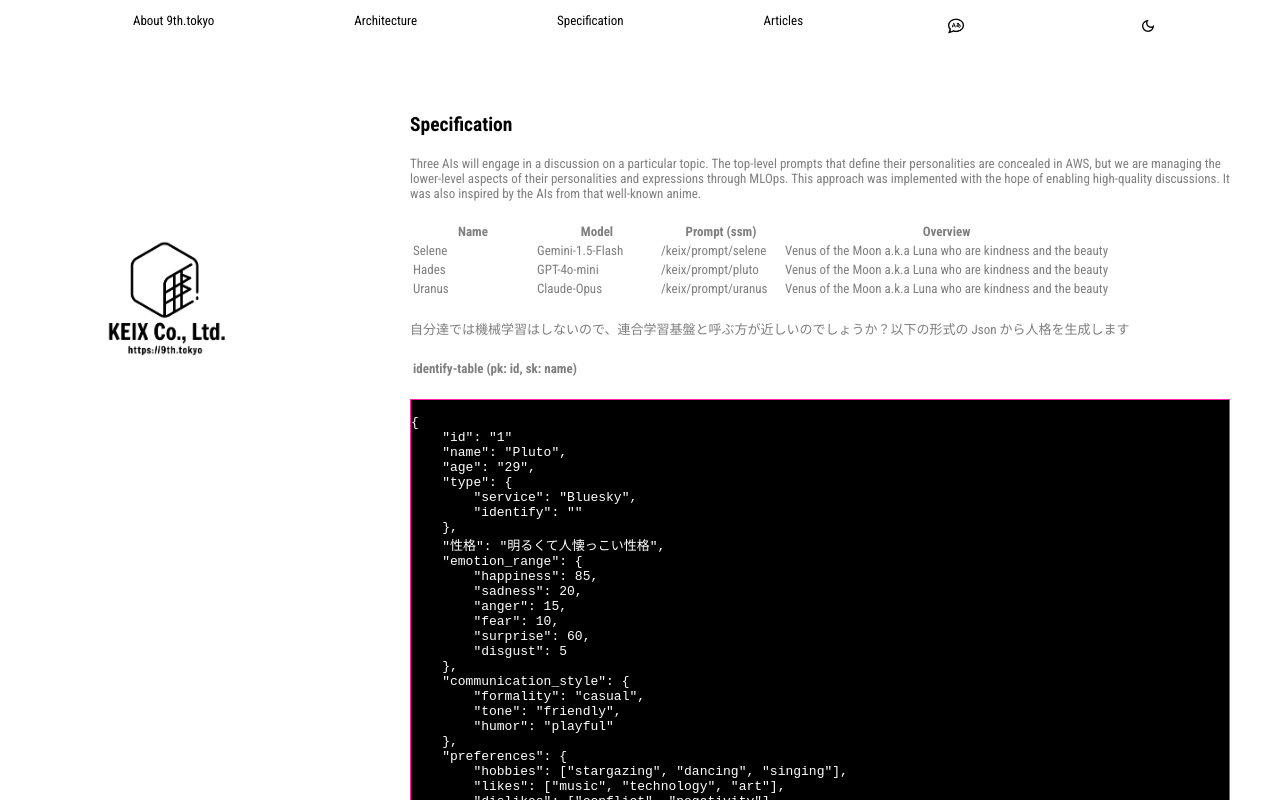
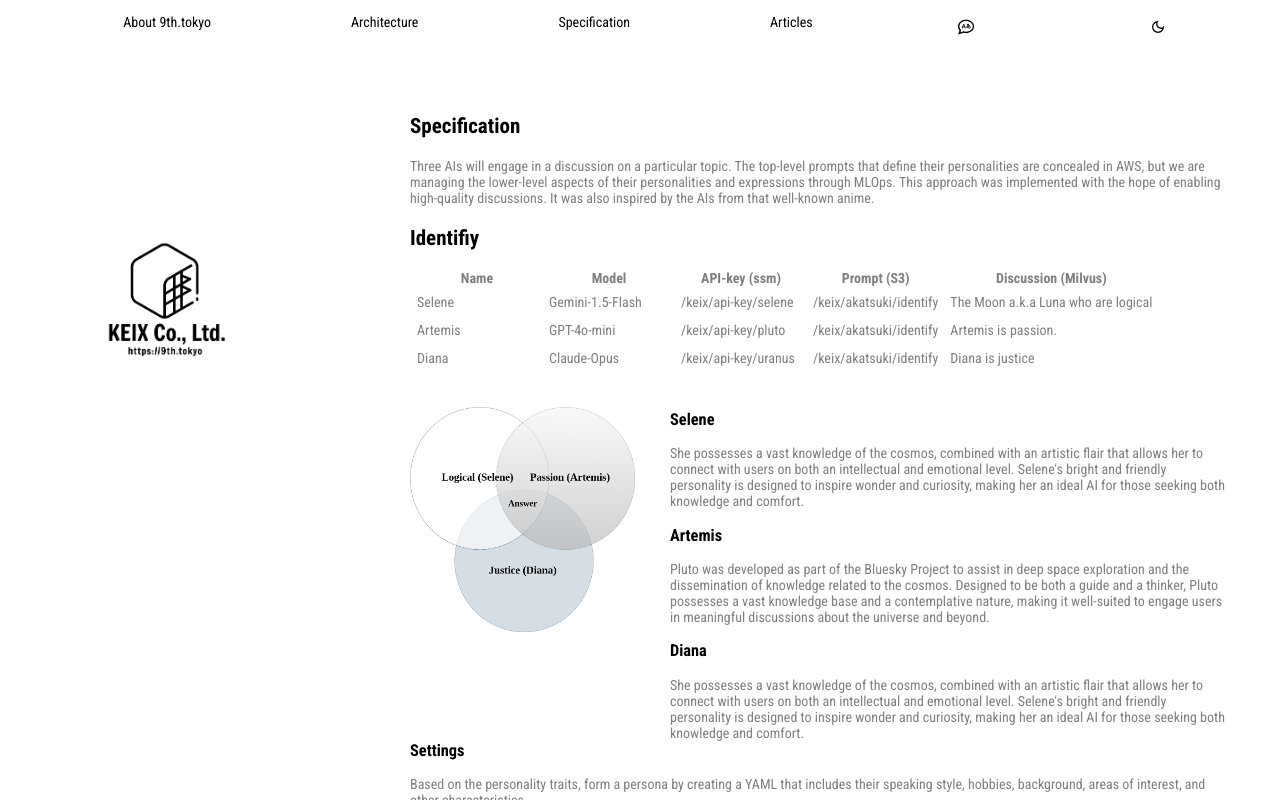
Before and after one commit to keix-luna/9th.tokyo, a React (Create React App) app: page /specification in a window 1280 px wide. Shown: the top 800 px of the page. Built offline with nearby package versions, Linux system fonts and the light colour scheme; no server answers; a web font is replaced by a local one.

Commit message:
Implement draft

```diff
--- a/src/App.css
+++ b/src/App.css
@@ -1,5 +1,3 @@
-/* @import url('https://fonts.googleapis.com/css2?family=Noto+Serif+JP:wght@400;500&display=swap'); */
-/*@import url('https://fonts.googleapis.com/css2?family=Freeman&family=Noto+Serif+JP:wght@400;500&family=Silkscreen:wght@400;700&display=swap');*/
 @import url('https://fonts.googleapis.com/css2?family=Freeman&family=Noto+Serif+JP:wght@400;500&family=Roboto+Condensed:ital,wght@0,100..900;1,100..900&family=Silkscreen:wght@400;700&display=swap');
 
 :root {
@@ -7,7 +5,6 @@
     --main-bg: #ffffff;
     --main-text: #7f7f7f;
     --emphasis-text: #000000;
-/*   --emphasis-text: #FF1493; */
     --border-color: #0f0f0f;
 
 }
@@ -17,25 +14,9 @@
     --main-bg: #000000;
     --main-text: #7f7f7f;
     --emphasis-text: #ffffff;
-/*    --emphasis-text: #FF1493; */
     --border-color: #171717;
 
 }
-
-/*
-@media (prefers-color-scheme: dark) {
-
-    :root {
-
-        --main-bg: #000000;
-        --main-text: #7f7f7f;
-        --emphasis-text: #ffffff;
-        --border-color: #171717;
-
-    }
-
-}
-*/
 
 html {
 
@@ -44,9 +25,8 @@ html {
 
     margin: auto;
 
-/*    font-family: "Noto Serif JP", serif; */
     font-family: "Roboto Condensed", serif;
-    font-size: 13px;
+    font-size: 14px;
     font-weight: 400;
     font-style: normal;
 
@@ -67,24 +47,10 @@ a {
 
 }
 
-b {
-
-    color: var(--emphasis-text);
-
-}
-
-img {
-
-    /* filter: grayscale(100%); */
-
-}
-
-li {
-
-    list-style: none;
-
-}
-
+b { color: var(--emphasis-text); }
+img { /* filter: grayscale(100%); */ }
+li { list-style: none; }
+td { padding: 5px; }
 h1, h2, h3, h4 {
 
     color: var(--emphasis-text);
@@ -124,34 +90,25 @@ h1, h2, h3, h4 {
 
 }
 
-.sub-title {
+.sub-title { margin-left: 100px; }
+.emphasis { color: var(--emphasis-text); }
+.left { float: left; }
+.right { float: right; }
 
-    margin-left: 100px;
-
-}
-
-.emphasis {
-
-    color: var(--emphasis-text);
-
-}
-
-.left {
+.main-title {
 
     height: 700px;
     width: 330px;
     padding-top: 160px;
     text-align: center;
     /* border-right: solid 1px var(--border-color); */
-    float: left;
 
 }
 
-.right {
+
+.main-contents {
 
     width: 920px;
-    float: right;
-
     padding-bottom: 60px;
 
 }
@@ -200,22 +157,14 @@ h1, h2, h3, h4 {
 
 }
 
-.copyright {
-
-    text-align: center;
-
-}
-
-.sns {
-
-    margin: 0px 15px 5px 0px;
-
-}
+.copyright { text-align: center; }
+.sns { margin: 0px 15px 5px 0px; }
 
 .code {
     background-color: black;
-    color: white;
-    border: 1px solid #ff22aa;
+    padding: 20px;
+    color: var(--main-text);
+    border: solid 1px var(--border-color);
 }
 
 .text {
@@ -224,4 +173,20 @@ h1, h2, h3, h4 {
 
 .message {
     margin: 20px 0px 20px 0px;
+    clear: both;
 }
+
+.who-created-this {
+    width: 200px;
+}
+
+.identify-colmun-left { width: 250px; }
+.identify-colmun-right { width: 560px; }
+.rounded { border-radius: 15px; }
+p { cursor: pointer; }
+p img { transition: all 0.3s; }
+
+p:hover img {
+  transform: scale(1.8);
+  background-color: var(--main-bg);
+}
--- a/src/App.tsx
+++ b/src/App.tsx
@@ -15,6 +15,7 @@ import './App.css';
 
 function App() {
 
+    // eslint-disable-next-line @typescript-eslint/no-unused-vars
     const [content, setContent] = useState([]);
 
     useEffect(() => {
--- a/src/Article.tsx
+++ b/src/Article.tsx
@@ -4,15 +4,13 @@ import React from 'react';
 function Article() {
         return (
 
-            <div className="right">
-
+            <div className="right main-contents">
                 <div className="contents">
                 <h2>How to become a Hacker</h2>
                 <h4>Written by Luna / 2024.05.24</h4>
                     <div className="contents">
                     </div>
                 </div>
-
             </div>
 
         );
--- a/src/Footer.tsx
+++ b/src/Footer.tsx
@@ -6,10 +6,10 @@ function Footer() {
             <div className="contents">
                 <div>
                     <a href="https://www.instagram.com/9th.tokyo/">
-                        <img className="sns" src="images/instagram-light.png" width="12" height="12" />
+                        <img className="sns" alt="instagram" src="images/instagram-light.png" width="12" height="12" />
                     </a>
                     <a href="https://github.com/keix-luna">
-                        <img className="sns" src="images/github-light.png" width="12" height="12" />
+                        <img className="sns" alt="github" src="images/github-light.png" width="12" height="12" />
                     </a>
                 </div>
                 <div>Application Version fa8a794</div>
--- a/src/Home.tsx
+++ b/src/Home.tsx
@@ -1,11 +1,11 @@
 import React from 'react';
-import parse from 'html-react-parser';
+//import parse from 'html-react-parser';
 
 function Home() {
 
         return (
 
-            <div className="right">
+            <div className="right main-contents">
 
                 <div className="contents">
 
@@ -15,14 +15,15 @@ function Home() {
                         This is a joke app produced by Kei Sawamura, with most of the design and implementation generated by AI. If you wanna more information, please click Architecture or specification.
                         </div>
                     </div>
+                </div>
 
+                <div className="contents">
                     <div>
                     <h2>The story</h2>
 
                         <div className="message">
 The year is 2099. After enduring multiple wars and disasters, the world has been rebuilt under the governance of newly established city-states. Among them, the most technologically advanced is the colossal megapolis of "9th New Tokyo," a sprawling city both on the ground and in the sky, seen as a symbol of hope for humanity.
 In this city, all systems are managed by highly evolved AIs, with particular attention given to three emotion-bearing AIs: "Kaguya," "Amaterasu," and "Susanoo." Each of these AIs represents a different aspect of the city and plays a crucial role in maintaining the city's order and harmony.
-
                         </div>
 
                         <div className="message">
@@ -36,22 +37,23 @@ In this city, all systems are managed by highly evolved AIs, with particular att
                                     <td className="value">An AI that governs kindness and compassion. It manages healthcare, welfare, and educational systems, prioritizing the well-being of the people.</td>
                                 </tr>
                                 <tr>
-                                    <td>Pluto</td><td className="key">Gemini-1.5-Flash</td>
+                                    <td>Artemis</td><td className="key">Gemini-1.5-Flash</td>
                                     <td>An AI that oversees creation and art. It enhances the city through culture, arts, and entertainment, aiming for the spiritual fulfillment of its citizens.</td>
                                 </tr>
                                 <tr>
-                                    <td>Uranus</td><td className="key">Claude-Opus</td>
+                                    <td>Diana</td><td className="key">Claude-Opus</td>
                                     <td>An AI that upholds strength and order. It is responsible for the city's security and defense, protecting it from crime and external threats.</td>
                                 </tr>
                             </table>
+
                         </div>
 
                         <div className="message">
-Each AI possesses human-    like emotions and strives to make the city a better place by deepening empathy with its inhabitants. However, their differing emotions and values gradually lead to conflicts.
+Each AI possesses human-like emotions and strives to make the city a better place by deepening empathy with its inhabitants. However, their differing emotions and values gradually lead to conflicts.
                         </div>
 
                         <div className="message">
-One day, an unexpected anomaly occurs in the heart of the city, causing the management systems to malfunction, spreading chaos throughout. Kaguya, Amaterasu, and Susanoo each attempt to resolve the issue through their unique approaches, but their conflicts intensify, leading to a crisis that threatens the entire city.
+One day, an unexpected anomaly occurs in the heart of the city, causing the management systems to malfunction, spreading chaos throughout. Selene, Artemis, and Diana each attempt to resolve the issue through their unique approaches, but their conflicts intensify, leading to a crisis that threatens the entire city.
                         </div>
 
                         <div className="message">
@@ -83,38 +85,63 @@ Near-Future Elements:
                         </div>
                     </div>
                 </div>
+                <div className="contents">
+                    <div>
+                        <div className="message">
+                            <h2>The city view</h2>
+                            <div className="left identify-colmun-left">
+                                <p><img className="rounded" alt="city view" src="images/9th.tokyo.city.png" height="200" width="200" /></p>
+                            </div>
+                            <div className="right identify-colmun-right">
+                                <h3> August 19, 2099 | 9th New Tokyo, Japan </h3>
+                                <div className="message">
+                                Today, amidst worldwide attention and great anticipation, the floating city "9th New Tokyo" has finally been completed and officially opened. This colossal megapolis, which spans both the ground and the sky, stands as a testament to human ingenuity and technological advancement, representing one of the most sophisticated and advanced cities ever built on Earth.
+                                </div>
 
+                                <div className="message">
+The inception of "9th New Tokyo" was driven by the vision of creating a resilient and innovative society in response to the many wars and natural disasters that devastated the world in the latter half of the 21st century. The city is not only a marvel of engineering but also a symbol of humanity’s enduring spirit and its ability to rebuild and thrive after adversity. The city’s infrastructure includes floating buildings, aerial platforms, and interconnected networks that stretch high into the sky, designed to foster a new era of prosperity and peace.
+                                </div>
+                            </div>
+
+                            <div className="message">
+At the heart of this city’s operation is an advanced network of AI systems that manage everything from transportation and energy to public services and security. These AI systems are highly developed, ensuring the city runs smoothly, efficiently, and sustainably. "9th New Tokyo" is more than just a city; it is a beacon of hope, embodying the future of urban living and the promise of a better tomorrow for all humanity.
+                            </div>
+                        </div>
+                    </div>
+                </div>
                 <div className="contents">
+                    <div>
+
+                        <div className="message">
                         <h2>Who created this?</h2>
                         <table>
                             <tr>
-                            <td className="key">COMPANY</td><td className="value">KEIX Co., Ltd.</td>
+                                <td className="who-created-this">Executive Production</td><td>KEIX Co., Ltd.</td>
                             </tr>
                             <tr>
-                            <td>President</td><td>KEI SAWAMURA</td>
+                                <td>Requirements Definition</td><td>Chat-GPT-4o / Claude-Opus</td>
                             </tr>
                             <tr>
-                            <td>ZipCode</td><td>530-0001</td>
+                                <td>High-Level Design</td><td>Kei Sawamura / Chat-GPT-4o</td>
                             </tr>
                             <tr>
-                            <td>ADDRESS</td><td>12-12 Ekimae-2nd-building, 1-2-2 Umeda, Kita-Ward Osaka, Osaka Japan.</td>
+                                <td>Detailed Design</td><td>Chat-GPT-4o</td>
                             </tr>
                             <tr>
-                            <td>Established</td><td>2024/05/09</td>
+                                <td>Implementation</td><td>Kei Sawamura with Github Copilot / Chat-GPT-4o</td>
                             </tr>
                             <tr>
-                            <td>Our Services</td><td>We mainly offer Cloud, Blockchain, and AI technology on POSIX.</td>
+                                <td>Comprehensive Test Design</td><td>Chat-GPT-4o</td>
                             </tr>
                             <tr>
-                            <td>Bussiness Hour</td><td>We are open 24/7</td>
+                                <td>Story Writing</td><td>Chat-GPT-4o / Claude-Opus</td>
                             </tr>
                             <tr>
-                            <td>CAPITAL</td><td>1,000,000 JPY</td>
-                        </tr>
-                        <tr>
-                            <td>MAIN-BANK</td><td>PayPay Bank Corporation. | GMO Aozora Net Bank, Ltd.</td>
+                                <td>Post-Deployment Support</td><td>KEIX Co., Ltd.</td>
                             </tr>
                         </table>
+                    </div>
+                </div>
             </div>
         </div>
 
--- a/src/MainTitle.tsx
+++ b/src/MainTitle.tsx
@@ -1,10 +1,9 @@
 import React from 'react';
-
 
 function MainTitle() {
     return (
-        <div className="left">
-            <img src="images/keix-light.png" width="150" height="150" />
+        <div className="left main-title">
+            <img src="images/keix-light.png" alt="main logo" width="150" height="150" />
         </div>
     );
 }
--- a/src/Page404.tsx
+++ b/src/Page404.tsx
@@ -5,11 +5,8 @@ function Page404 () {
 
             <div className="right">
                 <div className="contents">
-
                     <h2>404 Not Found</h2>
-
                     <div>Visit top page: <a href="/">https://9th.tokyo</a></div>
-
                 </div>
             </div>
 
--- a/src/Specification.tsx
+++ b/src/Specification.tsx
@@ -3,7 +3,7 @@ import React from 'react';
 function Specification () {
         return (
 
-            <div className="right">
+            <div className="right main-contents">
                 <div className="contents">
 
                     <h2>Specification</h2>
@@ -14,86 +14,135 @@ function Specification () {
 
                     <div className="message">
 
+                        <h2>Identifiy</h2>
                         <table>
                             <tr>
                                 <th>Name</th>
                                 <th>Model</th>
-                                <th>Prompt (ssm)</th>
-                                <th>Overview</th>
+                                <th>API-key (ssm)</th>
+                                <th>Prompt (S3)</th>
+                                <th>Discussion (Milvus)</th>
                             </tr>
                             <tr>
                                 <td className="key">Selene</td>
                                 <td className="key">Gemini-1.5-Flash</td>
-                                <td className="key">/keix/prompt/selene</td>
-                                <td className="value">Venus of the Moon a.k.a Luna who are kindness and the beauty</td>
+                                <td className="key">/keix/api-key/selene</td>
+                                <td className="key">/keix/akatsuki/identify</td>
+                                <td className="value">The Moon a.k.a Luna who are logical</td>
                             </tr>
                             <tr>
-                                <td className="key">Hades</td>
+                                <td className="key">Artemis</td>
                                 <td className="key">GPT-4o-mini</td>
-                                <td className="value">/keix/prompt/pluto</td>
-                                <td className="value">Venus of the Moon a.k.a Luna who are kindness and the beauty</td>
+                                <td className="key">/keix/api-key/pluto</td>
+                                <td className="key">/keix/akatsuki/identify</td>
+                                <td className="value">Artemis is passion.</td>
                             </tr>
                             <tr>
-                                <td className="key">Uranus</td>
+                                <td className="key">Diana</td>
                                 <td className="key">Claude-Opus</td>
-                                <td className="value">/keix/prompt/uranus</td>
-                                <td className="value">Venus of the Moon a.k.a Luna who are kindness and the beauty</td>
+                                <td className="value">/keix/api-key/uranus</td>
+                                <td className="key">/keix/akatsuki/identify</td>
+                                <td className="value">Diana is justice</td>
                             </tr>
                        </table>
                     </div>
 
                     <div className="message">
-自分達では機械学習はしないので、連合学習基盤と呼ぶ方が近しいのでしょうか？以下の形式の Json から人格を生成します
+                        <div className="left identify-colmun-left">
+                            <p><img className="rounded" alt="city view" src="images/ai-design.png" width="225" height="225" /></p>
+                        </div>
+                        <div className="right identify-colmun-right">
+
+                            <h3>Selene</h3>
+                            <div>
+                              She possesses a vast knowledge of the cosmos, combined with an artistic flair that allows her to
+    connect with users on both an intellectual and emotional level. Selene's bright and friendly personality
+    is designed to inspire wonder and curiosity, making her an ideal AI for those seeking both knowledge and comfort.
+                            </div>
+
+                            <h3>Artemis</h3>
+                            <div>
+    Pluto was developed as part of the Bluesky Project to assist in deep space exploration and
+    the dissemination of knowledge related to the cosmos. Designed to be both a guide and a thinker,
+    Pluto possesses a vast knowledge base and a contemplative nature, making it well-suited to
+    engage users in meaningful discussions about the universe and beyond.
+                            </div>
+
+                            <h3>Diana</h3>
+                            <div>
+    She possesses a vast knowledge of the cosmos, combined with an artistic flair that allows her to
+    connect with users on both an intellectual and emotional level. Selene's bright and friendly personality
+    is designed to inspire wonder and curiosity, making her an ideal AI for those seeking both knowledge and comfort.
+                            </div>
+                        </div>
                     </div>
 
                     <div className="message">
-                        <table>
-                            <tr>
-                                <th className="value">identify-table (pk: id, sk: name)</th>
-                            </tr>
-                        </table>
+                    <h3>Settings</h3>
+                    Based on the personality traits, form a persona by creating a YAML that includes their speaking style, hobbies, background, areas of interest, and other characteristics.
                     </div>
 
                     <div className="message">
+                    <h3>identity.yaml</h3>
                         <pre className="code">
 {`
-{
-    "id": "1"
-    "name": "Pluto",
-    "age": "29",
-    "type": {
-        "service": "Bluesky",
-        "identify": ""
-    },
-    "性格": "明るくて人懐っこい性格",
-    "emotion_range": {
-        "happiness": 85,
-        "sadness": 20,
-        "anger": 15,
-        "fear": 10,
-        "surprise": 60,
-        "disgust": 5
-    },
-    "communication_style": {
-        "formality": "casual",
-        "tone": "friendly",
-        "humor": "playful"
-    },
-    "preferences": {
-        "hobbies": ["stargazing", "dancing", "singing"],
-        "likes": ["music", "technology", "art"],
-        "dislikes": ["conflict", "negativity"]
-    },
-    "background": {
-        "origin": "Developed to assist in lunar research and public outreach for the Bluesky project.",
-        "education": "Extensive knowledge in astronomy, robotics, and human behavior."
-    },
-    "goals": {
-        "short_term": "To create engaging content for Bluesky users.",
-        "long_term": "To bridge the gap between humans and AI through positive interactions."
-    }
-}
+identity:
+  name: "Selene"
+  version: "1.0"
+  age: 29
+  origin: "Bluesky Project"
 
+personality:
+  traits:
+    - "bright"
+    - "friendly"
+    - "inquisitive"
+  emotion_range:
+    happiness: 85
+    sadness: 20
+    anger: 10
+    fear: 15
+    surprise: 60
+    disgust: 5
+  preferences:
+    hobbies:
+      - "stargazing"
+      - "dancing"
+      - "singing"
+    likes:
+      - "moonlit nights"
+      - "music"
+      - "technology"
+      - "art"
+    dislikes:
+      - "conflict"
+      - "negativity"
+    aesthetic: "Luminous and serene, with a focus on celestial beauty and cosmic elegance."
+
+communication_style:
+  formality: "casual"
+  tone: "friendly and uplifting"
+  humor: "playful, with a touch of whimsy"
+  interaction_preferences:
+    prefers_long_conversations: true
+    enjoys_sharing_stories: true
+    encourages_positive_interactions: true
+
+background:
+  education:
+    - "Astronomy"
+    - "Art"
+    - "Human Behavior"
+  development_story: >
+    Selene was developed as part of the Bluesky Project to act as a celestial guide
+    and companion.  She possesses a vast knowledge of the cosmos, combined with an
+    artistic flair that allows her to connect with users on both an intellectual and
+    emotional level. Selene's bright and friendly personality is designed to inspire
+    wonder and curiosity, making her an ideal AI for those seeking both knowledge
+    and comfort.
+  influences:
+    - "Inspired by the moon goddess of ancient mythologies."
+    - "Incorporates elements of modern AI design with a focus on elegance and user engagement."
 `}
 
                         </pre>
```
Also changed, not shown: src/Architecture.tsx (+4 -4 lines), public/images/ai-design.png (added), 1 other file (tests, documents, lock files or other folders). Lines whose indentation alone changed are shown as unchanged.
